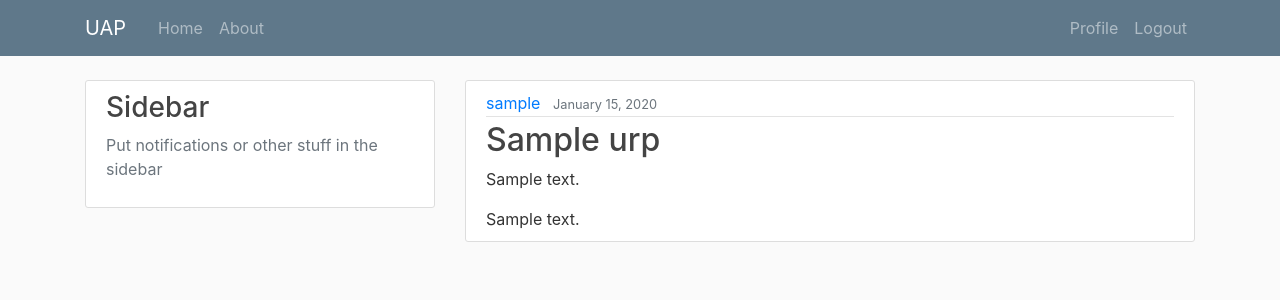
After one commit to Tyromancer/UAP-Application-Platform-Django, a Django app: page /urp/1 in a window 1280 px wide. The commit adds this page. Shown: the top 300 px of the page. Run offline with Django 3.2, Linux system fonts and the light colour scheme; a user stored in the database is signed in; tables that the repository leaves empty hold one stand-in row (values such as "Sample post"); some libraries are stand-ins or nearby versions.

Commit message:
Enable creation of URP, Added URP detail page with rich text support, Added custom filter, Modified CKEditor settings

```diff
--- a/uap/post/models.py
+++ b/uap/post/models.py
@@ -2,6 +2,7 @@ from django.db import models
 from django.utils import timezone
 from django.contrib.auth.models import User
 from django.utils.translation import gettext_lazy as _
+from django.urls import reverse
 from ckeditor.fields import RichTextField
 
 
@@ -14,6 +15,10 @@ class URP(models.Model):
 
     def __str__(self):
         return self.title
+
+    def get_absolute_url(self):
+        return reverse("urp-detail", kwargs={"pk": self.pk})
+
 
 
 class Application(models.Model):
--- a/uap/post/static/post/main.css
+++ b/uap/post/static/post/main.css
@@ -83,3 +83,11 @@ body {
   .account-heading {
     font-size: 2.5rem;
   }
+
+  code {
+    color: gray;
+  }
+
+  table {
+    width: 100%;
+  }
--- a/uap/post/templates/post/base.html
+++ b/uap/post/templates/post/base.html
@@ -1,4 +1,5 @@
 {% load static %}
+{% load base_extras %}
 <!DOCTYPE html>
 <html>
 <head>
@@ -25,7 +26,11 @@
                     <a class="nav-item nav-link" href="{% url 'uap-about' %}">About</a>
                 </div>
                 <div class="navbar-nav">
+
                     {% if user.is_authenticated %}
+                        {% if user|has_group:"admin" or user|has_group:"faculties" %}
+                            <a class="nav-item nav-link" href="{% url 'urp-create' %}">New URP</a>
+                        {% endif %}
                         <a class="nav-item nav-link" href="{% url 'profile' %}">Profile</a>
                         <a class="nav-item nav-link" href="{% url 'logout' %}">Logout</a>
                     {% else %}
--- a/uap/post/templates/post/home.html
+++ b/uap/post/templates/post/home.html
@@ -7,7 +7,7 @@
                 <a class="mr-2" href="#">{{ urp.posted_by }}</a>
                 <small class="text-muted">{{ urp.date_posted|date:"F d, Y" }}</small>
             </div>
-            <h2><a class="article-title" href="#">{{ urp.title }}</a> </h2>
+            <h2><a class="article-title" href="{% url 'urp-detail' urp.id %}">{{ urp.title }}</a> </h2>
             <p class="article-content">{{ urp.summary }}</p>
         </div>
     </article>
--- /dev/null
+++ b/uap/post/templates/post/urp_detail.html
@@ -0,0 +1,18 @@
+{% extends 'post/base.html' %}
+{% block content %}
+    <article class="media content-section">
+        <div class="media-body">
+            <div class="article-metadata">
+                <a class="mr-2" href="#">{{ object.posted_by }}</a>
+                <small class="text-muted">{{ object.date_posted|date:"F d, Y" }}</small>
+            </div>
+            <h2><a class="article-title" href="#">{{ object.title }}</a> </h2>
+            <p class="article-content">{{ object.summary }}</p>
+            <div>
+                {% comment %} FIXME: rendering with bootstrap can lead to strange styling {% endcomment %}
+                {{ object.description|safe }}
+            </div>
+        </div>
+    </article>
+
+{% endblock content %}
--- /dev/null
+++ b/uap/post/templatetags/base_extras.py
@@ -0,0 +1,9 @@
+from django import template
+
+register = template.Library()
+
+
+# check if user is in a specified user group
+@register.filter(name='has_group')
+def has_group(user, group_name):
+    return user.groups.filter(name=group_name).exists()
--- a/uap/post/urls.py
+++ b/uap/post/urls.py
@@ -1,8 +1,11 @@
 from django.urls import path
 from . import views
+from .views import URPDetailView, URPCreateView
 
 
 urlpatterns = [
     path('', views.home, name='uap-home'),
-    path('about/', views.about, name='uap-about')
+    path('about/', views.about, name='uap-about'),
+    path('urp/<int:pk>', URPDetailView.as_view(), name='urp-detail'),
+    path('urp/new/', URPCreateView.as_view(), name='urp-create'),
 ]
--- a/uap/post/views.py
+++ b/uap/post/views.py
@@ -1,6 +1,9 @@
 from django.shortcuts import render
 from django.views.generic import ListView, DetailView, CreateView, UpdateView, DeleteView
 from django.contrib.auth.mixins import LoginRequiredMixin, UserPassesTestMixin
+from django.forms.models import modelform_factory
+from ckeditor.widgets import CKEditorWidget
+from .forms import URPCreateForm
 from .models import URP
 
 
@@ -13,3 +16,18 @@ def home(request):
 
 def about(request):
     return render(request, 'post/about.html')
+
+
+class URPDetailView(DetailView):
+    model = URP
+
+
+class URPCreateView(CreateView):
+    model = URP
+    template_name = 'post/urp_create.html'
+    form_class = URPCreateForm
+
+    def form_valid(self, form):
+        form.instance.posted_by = self.request.user
+        return super().form_valid(form)
+    # fields = ['title', 'content']
--- a/uap/users/models.py
+++ b/uap/users/models.py
@@ -2,6 +2,7 @@ from django.contrib.auth.models import User
 from django.db.models.signals import post_save
 from django.dispatch import receiver
 from django.db import models
+from ckeditor.fields import RichTextField
 from PIL import Image
 
 
@@ -12,13 +13,14 @@ class UapUser(models.Model):
     user = models.OneToOneField(User, on_delete=models.CASCADE, null=True)
     email = models.EmailField(unique=True)
     phone = models.CharField(max_length=20, null=True)
+    bio = RichTextField(default='')
     resume = models.FileField(default='default.pdf', upload_to='resumes')
     image = models.ImageField(default='default.jpg', upload_to='profile_pics')
     website = models.URLField()
     is_student = models.BooleanField(default=True)
 
     def __str__(self):
-        return f'{self.user.username}'
+        return f'{self.user.first_name} {self.user.lastname}'
 
     def save(self):
         super().save()
```
Also changed, not shown: uap/post/forms.py (added, +11 -0 lines), uap/post/templates/post/urp_create.html (added, +20 -0 lines), uap/uap/settings.py (+12 -0 lines), uap/post/templatetags/__init__.py (added), uap/users/migrations/0004_uapuser_bio.py (added).
